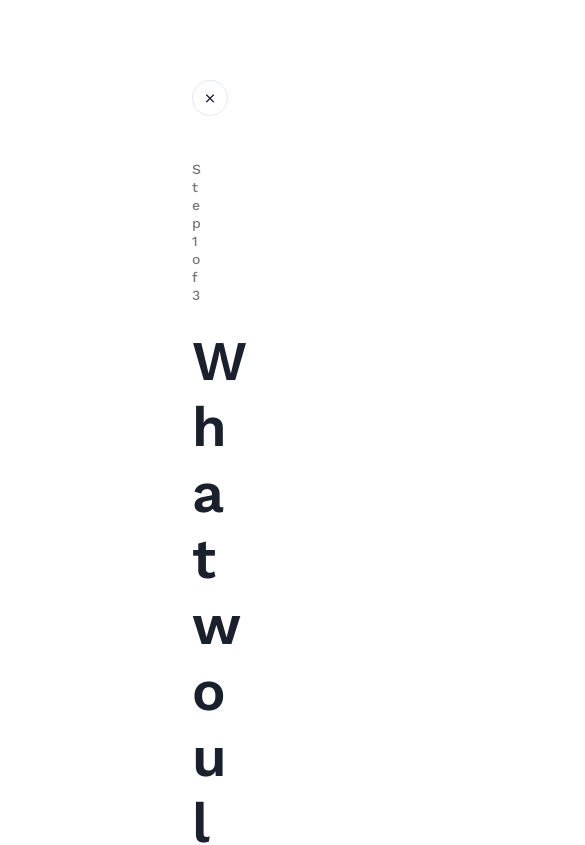
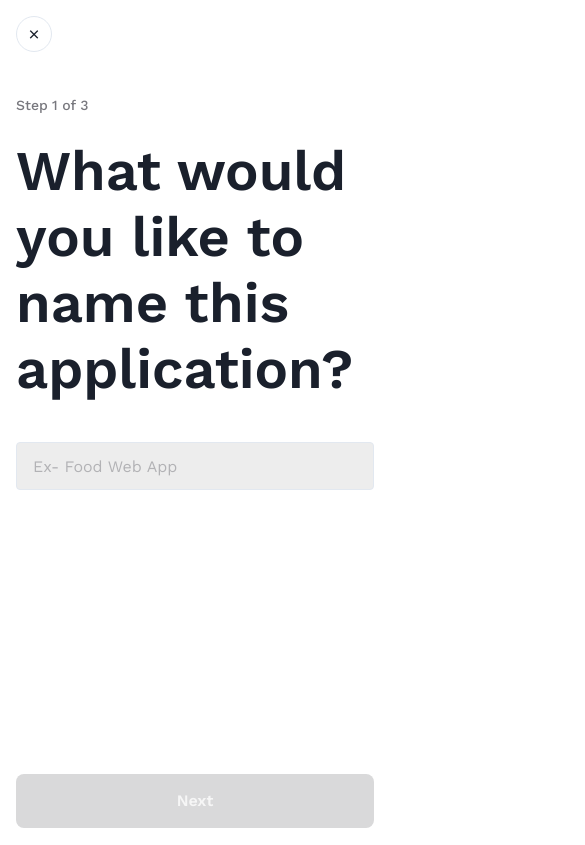
Before and after one commit to smpladmin/apperture, a Next.js app in the folder frontend/: page /analytics/app/create in a window 390 px wide. Shown: the top 845 px of the page, 585 px wide, since content can reach past the window. Built offline with nearby package versions, Linux system fonts and the light colour scheme.

Commit message:
mobile responsive screen

```diff
--- a/frontend/components/Loginscreen.tsx
+++ b/frontend/components/Loginscreen.tsx
@@ -5,20 +5,20 @@ import Link from 'next/link';
 
 const Loginscreen = () => {
   return (
-    <div className="bg-black p-8 text-white">
+    <div className="h-screen bg-black p-8 text-white">
       <div className="flex h-full flex-col justify-between md:mx-36 lg:ml-45">
-        <div className="mt-25 md:mt-32">
+        <div className="md:mt-32">
           <div className={'relative mb-3 h-25 w-25 md:h-30 md:w-30'}>
             <Image src={logo} layout="fill" alt="Apperture logo" />
           </div>
           <h1 className="mt-12 text-[34px] font-normal leading-[42px] md:text-[56px] md:leading-[65px]">
             Product Analytics <br /> for everyone
           </h1>
-          <p className="mt-4 text-[12px] font-normal leading-[22px] text-grey underline md:text-[18px]">
+          <p className="mt-4 text-xs font-normal leading-[22px] text-grey underline md:text-lg">
             Terms of use
           </p>
         </div>
-        <div className="mt-24 mb-2 flex flex-col items-center gap-6 md:max-w-[565px]">
+        <div className="mt-8 lg:mt-24 mb-2 flex flex-col items-center gap-6 md:max-w-[565px]">
           <Link href={`${process.env.NEXT_PUBLIC_BACKEND_BASE_URL}/login`}>
             <div className="flex w-full cursor-pointer items-center justify-center gap-6 rounded-lg bg-white p-6 text-[20px] font-semibold leading-[22px] text-black-100">
               <Image src={glogo} alt="Google logo" />
--- a/frontend/pages/analytics/app/create/index.tsx
+++ b/frontend/pages/analytics/app/create/index.tsx
@@ -14,7 +14,8 @@ const Create = () => {
   const handleGoBack = (): void => router.back();
 
   return (
-    <div className="px-48 pt-20 lg:max-w-screen-xl">
+    <div className="flex h-screen flex-col justify-between p-4 lg:h-auto lg:max-w-screen-xl lg:px-48 lg:pt-20">
+      <div>
         <div
           tabIndex={0}
           className="mb-11 flex h-9 w-9 items-center justify-center rounded-full border"
@@ -22,14 +23,20 @@ const Create = () => {
         >
           <i className="ri-close-fill"></i>
         </div>
-      <div className="max-w-3xl">
-        <p className="text-grey-200 pb-6 text-xs-14 font-medium">Step 1 of 3</p>
+        <div className="sm:w-full lg:max-w-3xl">
+          <p className="text-grey-200 pb-6 text-xs-14 font-medium">
+            Step 1 of 3
+          </p>
           <h2 className="pb-10 text-[3.5rem] font-semibold leading-[4.125rem]">
             What would you like to name this application?
           </h2>
           <Input
             size={'lg'}
-          w={100}
+            width={[
+              '100%', // base
+              '100%', // 480px upwards
+              '500px', // 768px upwards
+            ]}
             bg={'white.200'}
             rounded={'0.25rem'}
             fontSize={'md'}
@@ -45,9 +52,10 @@ const Create = () => {
             onChange={(e) => setAppName(e.target.value)}
           />
         </div>
+      </div>
       {/* to decide whther to wrap in form or wrap inside div to make key board accessible*/}
       <button
-        className="mt-10 flex w-72 items-center justify-center rounded-lg bg-black-100 p-4 text-base font-semibold text-white-100 disabled:pointer-events-none disabled:bg-grey"
+        className="mt-10 flex items-center justify-center rounded-lg bg-black-100 p-4 text-base font-semibold text-white-100 disabled:pointer-events-none disabled:bg-grey sm:w-full lg:w-72 lg:w-auto"
         disabled={!appName}
         onClick={handleNextClick}
       >
```
Lines whose indentation alone changed are shown as unchanged.
